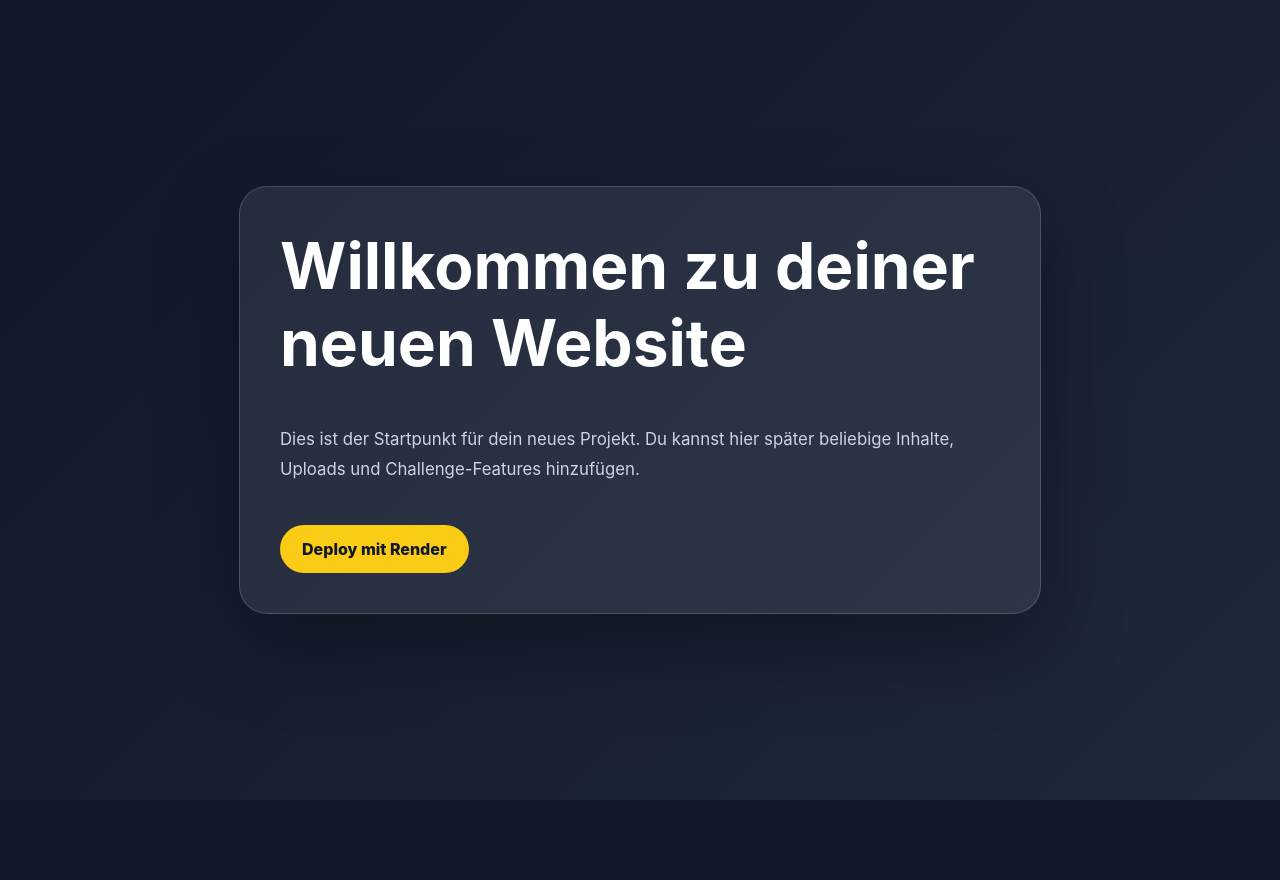
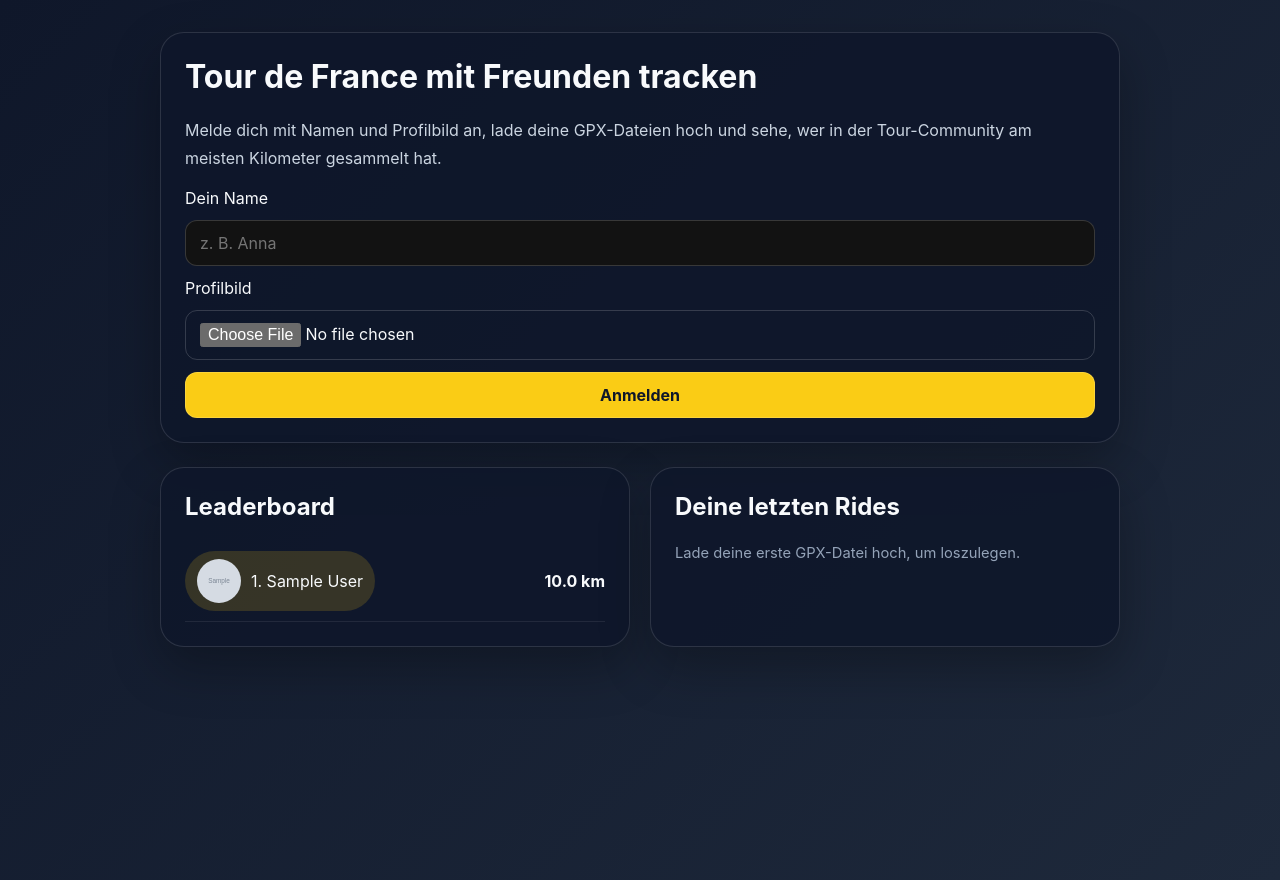
Before and after one commit to carlottadietz/tourwithfriends, a Flask app: page / in a window 1280 px wide. Before the commit the page ends 800 px from the top, so only its background shows below. Run offline with Flask 3, Linux system fonts and the light colour scheme; tables that the repository leaves empty hold one stand-in row (values such as "Sample post"); grey boxes marked "Sample" are stand-in pictures; some libraries are stand-ins or nearby versions.

Commit message:
Add Tour de France MVP

```diff
--- a/app.py
+++ b/app.py
@@ -1,10 +1,202 @@
-from flask import Flask, render_template
+import os
+import sqlite3
+import uuid
+from math import atan2, cos, radians, sin, sqrt
+from pathlib import Path
+import xml.etree.ElementTree as ET
+
+from flask import Flask, g, redirect, render_template, request, send_from_directory, session, url_for
+from werkzeug.utils import secure_filename
 
 app = Flask(__name__)
+app.config.update(
+    SECRET_KEY=os.environ.get("SECRET_KEY", "tour-with-friends-secret"),
+    DATABASE_PATH=os.environ.get("DATABASE_PATH", str(Path(__file__).resolve().parent / "tourwithfriends.db")),
+    UPLOAD_FOLDER=os.environ.get("UPLOAD_FOLDER", str(Path(__file__).resolve().parent / "uploads")),
+    MAX_CONTENT_LENGTH=16 * 1024 * 1024,
+)
 
-@app.route('/')
+
+def init_db():
+    os.makedirs(app.config["UPLOAD_FOLDER"], exist_ok=True)
+    conn = sqlite3.connect(app.config["DATABASE_PATH"])
+    conn.execute(
+        """
+        CREATE TABLE IF NOT EXISTS users (
+            id INTEGER PRIMARY KEY AUTOINCREMENT,
+            name TEXT UNIQUE NOT NULL,
+            profile_image TEXT,
+            total_distance_km REAL DEFAULT 0
+        )
+        """
+    )
+    conn.execute(
+        """
+        CREATE TABLE IF NOT EXISTS rides (
+            id INTEGER PRIMARY KEY AUTOINCREMENT,
+            user_id INTEGER NOT NULL,
+            filename TEXT NOT NULL,
+            distance_km REAL NOT NULL,
+            created_at TEXT NOT NULL,
+            FOREIGN KEY(user_id) REFERENCES users(id)
+        )
+        """
+    )
+    conn.commit()
+    conn.close()
+
+
+init_db()
+
+
+def get_db():
+    if "db" not in g:
+        conn = sqlite3.connect(app.config["DATABASE_PATH"])
+        conn.row_factory = sqlite3.Row
+        g.db = conn
+    return g.db
+
+
+@app.teardown_appcontext
+def close_db(exc):
+    db = g.pop("db", None)
+    if db is not None:
+        db.close()
+
+
+def get_current_user():
+    user_id = session.get("user_id")
+    if not user_id:
+        return None
+    return get_db().execute("SELECT * FROM users WHERE id = ?", (user_id,)).fetchone()
+
+
+def allowed_image(filename):
+    ext = Path(filename).suffix.lower()
+    return ext in {".png", ".jpg", ".jpeg", ".webp"}
+
+
+def allowed_gpx(filename):
+    return Path(filename).suffix.lower() == ".gpx"
+
+
+def haversine(lat1, lon1, lat2, lon2):
+    radius = 6371.0
+    lat1, lon1, lat2, lon2 = map(radians, [lat1, lon1, lat2, lon2])
+    dlat = lat2 - lat1
+    dlon = lon2 - lon1
+    a = sin(dlat / 2) ** 2 + cos(lat1) * cos(lat2) * sin(dlon / 2) ** 2
+    c = 2 * atan2(sqrt(a), sqrt(1 - a))
+    return radius * c
+
+
+def parse_gpx_distance(path):
+    tree = ET.parse(path)
+    root = tree.getroot()
+    points = []
+    for element in root.iter():
+        if element.tag.endswith("trkpt"):
+            lat = float(element.attrib.get("lat", "0"))
+            lon = float(element.attrib.get("lon", "0"))
+            points.append((lat, lon))
+    if len(points) < 2:
+        return 0.0
+
+    total = 0.0
+    previous = None
+    for point in points:
+        if previous is not None:
+            total += haversine(previous[0], previous[1], point[0], point[1])
+        previous = point
+    return round(total, 2)
+
+
+@app.route("/")
 def index():
-    return render_template('index.html')
+    user = get_current_user()
+    leaderboard = get_db().execute(
+        "SELECT id, name, profile_image, total_distance_km FROM users ORDER BY total_distance_km DESC, name ASC"
+    ).fetchall()
+    rides = []
+    if user:
+        rides = get_db().execute(
+            "SELECT * FROM rides WHERE user_id = ? ORDER BY created_at DESC LIMIT 5",
+            (user["id"],),
+        ).fetchall()
+    return render_template("index.html", user=user, leaderboard=leaderboard, rides=rides)
 
-if __name__ == '__main__':
-    app.run(host='0.0.0.0', port=5000, debug=True)
+
+@app.route("/login", methods=["POST"])
+def login():
+    name = request.form.get("name", "").strip()
+    if not name:
+        return redirect(url_for("index"))
+
+    profile_image = request.files.get("profile_image")
+    filename = None
+    if profile_image and profile_image.filename:
+        if allowed_image(profile_image.filename):
+            filename = secure_filename(profile_image.filename)
+            filename = f"{uuid.uuid4().hex}_{filename}"
+            profile_image.save(os.path.join(app.config["UPLOAD_FOLDER"], filename))
+
+    conn = get_db()
+    existing = conn.execute("SELECT id, profile_image FROM users WHERE name = ?", (name,)).fetchone()
+    if existing:
+        if filename and (existing["profile_image"] != filename):
+            conn.execute("UPDATE users SET profile_image = ? WHERE id = ?", (filename, existing["id"]))
+        user_id = existing["id"]
+    else:
+        cur = conn.execute(
+            "INSERT INTO users (name, profile_image, total_distance_km) VALUES (?, ?, 0)",
+            (name, filename),
+        )
+        user_id = cur.lastrowid
+
+    conn.commit()
+    session["user_id"] = user_id
+    session["user_name"] = name
+    return redirect(url_for("index"))
+
+
+@app.route("/logout", methods=["POST"])
+def logout():
+    session.clear()
+    return redirect(url_for("index"))
+
+
+@app.route("/upload", methods=["POST"])
+def upload():
+    if not get_current_user():
+        return redirect(url_for("index"))
+
+    gpx_file = request.files.get("gpx_file")
+    if not gpx_file or not gpx_file.filename or not allowed_gpx(gpx_file.filename):
+        return redirect(url_for("index"))
+
+    filename = secure_filename(gpx_file.filename)
+    filename = f"{uuid.uuid4().hex}_{filename}"
+    gpx_path = os.path.join(app.config["UPLOAD_FOLDER"], filename)
+    gpx_file.save(gpx_path)
+    distance = parse_gpx_distance(gpx_path)
+
+    conn = get_db()
+    conn.execute(
+        "INSERT INTO rides (user_id, filename, distance_km, created_at) VALUES (?, ?, ?, datetime('now'))",
+        (session["user_id"], filename, distance),
+    )
+    conn.execute(
+        "UPDATE users SET total_distance_km = total_distance_km + ? WHERE id = ?",
+        (distance, session["user_id"]),
+    )
+    conn.commit()
+    return redirect(url_for("index"))
+
+
+@app.route("/uploads/<filename>")
+def uploaded_file(filename):
+    return send_from_directory(app.config["UPLOAD_FOLDER"], filename)
+
+
+if __name__ == "__main__":
+    app.run(host="0.0.0.0", port=5000, debug=True)
--- a/templates/index.html
+++ b/templates/index.html
@@ -3,21 +3,92 @@
 <head>
   <meta charset="utf-8">
   <meta name="viewport" content="width=device-width, initial-scale=1">
-  <title>Neue Website</title>
+  <title>Tour With Friends</title>
   <link rel="stylesheet" href="https://unpkg.com/modern-css-reset/dist/reset.min.css">
   <style>
-    body { font-family: Inter, system-ui, sans-serif; min-height: 100vh; display: grid; place-items: center; background: linear-gradient(135deg, #0f172a, #1e293b); color: white; margin: 0; }
-    .card { max-width: 720px; width: 100%; background: rgba(255,255,255,0.08); border: 1px solid rgba(255,255,255,0.16); border-radius: 28px; padding: 40px; box-shadow: 0 32px 80px rgba(0,0,0,0.35); }
-    h1 { margin-top: 0; font-size: clamp(2.5rem, 5vw, 4rem); }
-    p { color: #cbd5e1; font-size: 1.05rem; line-height: 1.8; }
-    .button { display: inline-flex; align-items: center; justify-content: center; gap: 10px; padding: 14px 22px; background: #facc15; color: #0f172a; font-weight: 800; border-radius: 999px; text-decoration: none; border: none; cursor: pointer; margin-top: 24px; }
+    :root { color-scheme: dark; }
+    body { font-family: Inter, system-ui, sans-serif; min-height: 100vh; background: linear-gradient(135deg, #0f172a, #1e293b); color: #f8fafc; margin: 0; padding: 32px 16px 48px; }
+    .container { max-width: 960px; margin: 0 auto; display: grid; gap: 24px; }
+    .card { background: rgba(15,23,42,0.86); border: 1px solid rgba(255,255,255,0.12); border-radius: 24px; padding: 24px; box-shadow: 0 20px 50px rgba(0,0,0,0.28); }
+    h1, h2, h3 { margin-top: 0; }
+    p { color: #cbd5e1; line-height: 1.7; }
+    form { display: grid; gap: 12px; }
+    input, button { border-radius: 12px; border: 1px solid rgba(255,255,255,0.16); padding: 12px 14px; font: inherit; }
+    button { background: #facc15; color: #0f172a; font-weight: 700; cursor: pointer; }
+    .grid { display: grid; grid-template-columns: repeat(auto-fit, minmax(260px, 1fr)); gap: 20px; }
+    .leaderboard li, .ride-item { display: flex; justify-content: space-between; align-items: center; padding: 10px 0; border-bottom: 1px solid rgba(255,255,255,0.08); }
+    .leaderboard { list-style: none; padding: 0; margin: 0; }
+    .user-pill { display: inline-flex; align-items: center; gap: 10px; background: rgba(250,204,21,0.16); padding: 8px 12px; border-radius: 999px; }
+    .avatar { width: 44px; height: 44px; border-radius: 50%; object-fit: cover; }
+    .muted { color: #94a3b8; font-size: 0.92rem; }
   </style>
 </head>
 <body>
-  <div class="card">
-    <h1>Willkommen zu deiner neuen Website</h1>
-    <p>Dies ist der Startpunkt für dein neues Projekt. Du kannst hier später beliebige Inhalte, Uploads und Challenge-Features hinzufügen.</p>
-    <a class="button" href="https://render.com">Deploy mit Render</a>
+  <div class="container">
+    <div class="card">
+      <h1>Tour de France mit Freunden tracken</h1>
+      <p>Melde dich mit Namen und Profilbild an, lade deine GPX-Dateien hoch und sehe, wer in der Tour-Community am meisten Kilometer gesammelt hat.</p>
+
+      {% if user %}
+        <div class="user-pill">
+          {% if user.profile_image %}
+            <img class="avatar" src="{{ url_for('uploaded_file', filename=user.profile_image) }}" alt="Profilbild von {{ user.name }}">
+          {% endif %}
+          <strong>Hallo, {{ user.name }}</strong>
+        </div>
+        <form action="{{ url_for('upload') }}" method="post" enctype="multipart/form-data" style="margin-top: 16px;">
+          <label for="gpx_file">GPX-Datei hochladen</label>
+          <input id="gpx_file" name="gpx_file" type="file" accept=".gpx" required>
+          <button type="submit">Runde speichern</button>
+        </form>
+        <form action="{{ url_for('logout') }}" method="post" style="margin-top: 12px;">
+          <button type="submit">Abmelden</button>
+        </form>
+      {% else %}
+        <form action="{{ url_for('login') }}" method="post" enctype="multipart/form-data">
+          <label for="name">Dein Name</label>
+          <input id="name" name="name" placeholder="z. B. Anna" required>
+          <label for="profile_image">Profilbild</label>
+          <input id="profile_image" name="profile_image" type="file" accept="image/*">
+          <button type="submit">Anmelden</button>
+        </form>
+      {% endif %}
+    </div>
+
+    <div class="grid">
+      <div class="card">
+        <h2>Leaderboard</h2>
+        <ul class="leaderboard">
+          {% for entry in leaderboard %}
+            <li>
+              <div class="user-pill">
+                {% if entry.profile_image %}
+                  <img class="avatar" src="{{ url_for('uploaded_file', filename=entry.profile_image) }}" alt="{{ entry.name }}">
+                {% endif %}
+                <span>{{ loop.index }}. {{ entry.name }}</span>
+              </div>
+              <strong>{{ entry.total_distance_km }} km</strong>
+            </li>
+          {% else %}
+            <li class="muted">Noch keine Runden gespeichert.</li>
+          {% endfor %}
+        </ul>
+      </div>
+
+      <div class="card">
+        <h2>Deine letzten Rides</h2>
+        {% if rides %}
+          {% for ride in rides %}
+            <div class="ride-item">
+              <span>{{ ride.filename }}</span>
+              <strong>{{ ride.distance_km }} km</strong>
+            </div>
+          {% endfor %}
+        {% else %}
+          <p class="muted">Lade deine erste GPX-Datei hoch, um loszulegen.</p>
+        {% endif %}
+      </div>
+    </div>
   </div>
 </body>
 </html>
```
Also changed, not shown: tests/test_app.py (added, +50 -0 lines), 1 other file.
